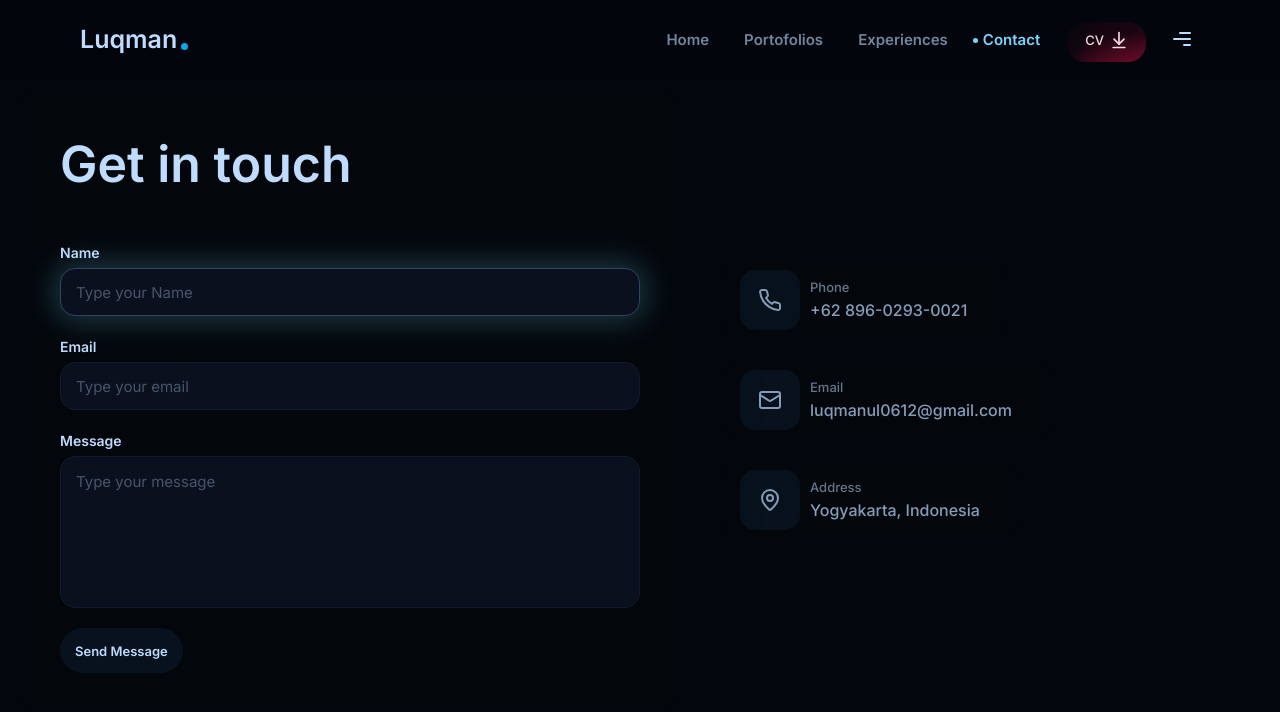
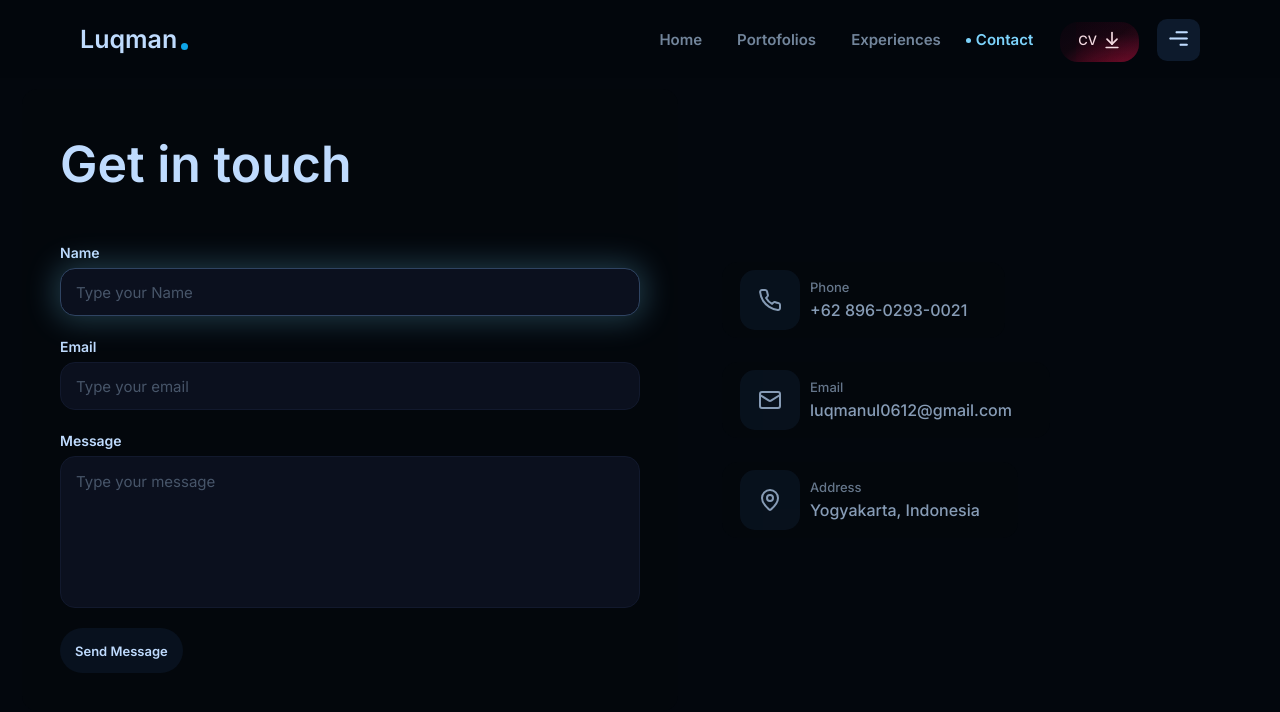
Before and after one commit to luqmanul0612/webprofile, a React (Vite) app: page /contact in a window 1280 px wide. Shown: the top 712 px of the page. Built offline with nearby package versions, Linux system fonts and the light colour scheme.

Commit message:
update home

```diff
--- a/src/components/navbar/index.tsx
+++ b/src/components/navbar/index.tsx
@@ -88,7 +88,7 @@ const Navbar: FC<NavbarProps> = (props) => {
               <ResumeBtn />
             </motion.div>
             <button className={classNames.mobileMenu}>
-              <ChartNoAxesColumn />
+              <ChartNoAxesColumn size={25} />
             </button>
           </div>
         </GlowCard>
--- a/src/components/navbar/navbar.module.scss
+++ b/src/components/navbar/navbar.module.scss
@@ -143,10 +143,19 @@
           }
         }
         .mobileMenu {
-          background-color: transparent;
+          background-color: #0d1a2c;
+          border-radius: 10px;
+          padding: 6px 8px;
           border: none;
           outline: none;
+          cursor: pointer;
+          border: 1.5px solid transparent;
           color: colors.$sky-200;
+          transition: 0.3s all ease-in-out;
+          &:hover {
+            background-color: #13243b;
+            box-shadow: 0 0 1px 2px colors.$sky-600;
+          }
           > svg {
             transform: rotate(-90deg);
           }
```
